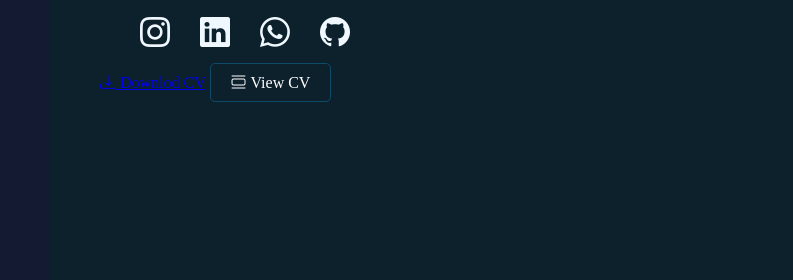
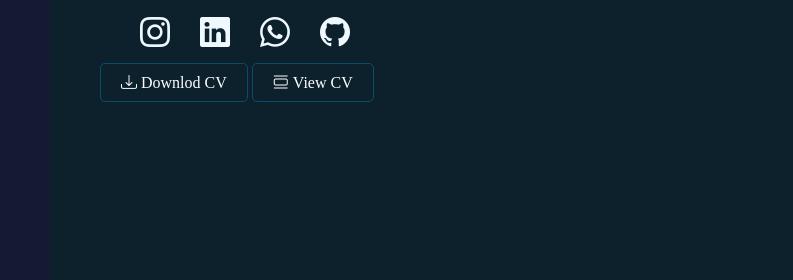
Before and after one commit to vipin222144/Portfolio, a plain HTML site: page index.html in a window 1280 px wide. Shown: the part 382-662 px from the top of the page, 0-793 px from the left. Drawn offline with nearby package versions, Linux system fonts and the light colour scheme; grey boxes are pictures that could not be loaded.

Commit message:
Update index.html

```diff
--- a/index.html
+++ b/index.html
@@ -49,7 +49,7 @@
 
 
                     <br>
-                    <a href="https://drive.usercontent.google.com/u/0/uc?id=1Q_pOUaJh8scCl8WF4pABx2K50KAt_Tvp&export=download class="btn">
+                    <a href="https://drive.usercontent.google.com/u/0/uc?id=1Q_pOUaJh8scCl8WF4pABx2K50KAt_Tvp&export=download "class="btn">
                         <i class="bi bi-download"></i>&nbsp;Downlod CV</a>
                     <a href="https://drive.google.com/file/d/1Q_pOUaJh8scCl8WF4pABx2K50KAt_Tvp/view?usp=drive_link"class="btn">
                         <i class="bi bi-view-list"></i>&nbsp;View CV</a><br><br>
```
